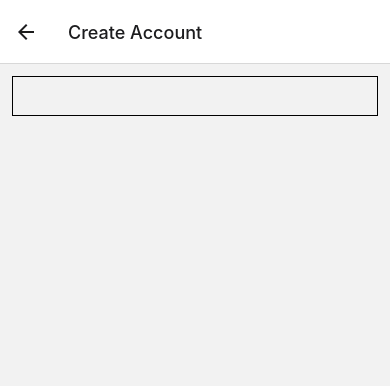
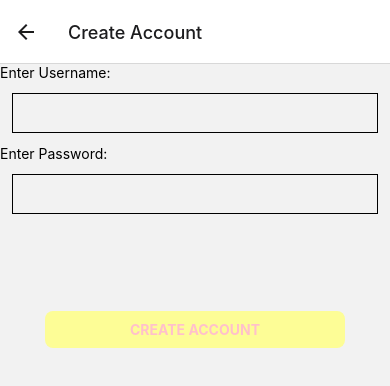
Before and after one commit to roaraujo1/MessageMe, a React Native app: screen /CreateAccount in a window 390 px wide. Shown: the top 386 px of the page. Built offline with nearby package versions, Linux system fonts and the light colour scheme.

Commit message:
added fields to create account

```diff
--- a/app.json
+++ b/app.json
@@ -25,6 +25,11 @@
     },
     "web": {
       "favicon": "./assets/favicon.png"
+    },
+    "extra": {
+      "eas": {
+        "projectId": "4408F1A6-0F3F-4D7F-8F7E-1B3C6DE02D94"
+      }
     }
   }
 }
--- a/components/CreateAccount.js
+++ b/components/CreateAccount.js
@@ -1,10 +1,15 @@
 import React from "react";
-import { View, TextInput, StyleSheet } from "react-native";
+import { View, TextInput, StyleSheet, Text } from "react-native";
+import FlatButton from "../ui/FlatButton";
 
 const CreateAccount = ({ navigation }) => {
   return (
     <View>
+      <Text>Enter Username: </Text>
       <TextInput style={styles.input}></TextInput>
+      <Text>Enter Password: </Text>
+      <TextInput style={styles.input} secureTextEntry={true} />
+      <FlatButton title={"Create Account"} />
     </View>
   );
 };
--- a/package.json
+++ b/package.json
@@ -16,7 +16,8 @@
     "react": "18.2.0",
     "react-native": "0.71.6",
     "react-native-screens": "~3.20.0",
-    "react-native-safe-area-context": "4.5.0"
+    "react-native-safe-area-context": "4.5.0",
+    "expo-updates": "~0.16.4"
   },
   "devDependencies": {
     "@babel/core": "^7.20.0"
```
Also changed, not shown: 1 other file (tests, documents, lock files or other folders).
